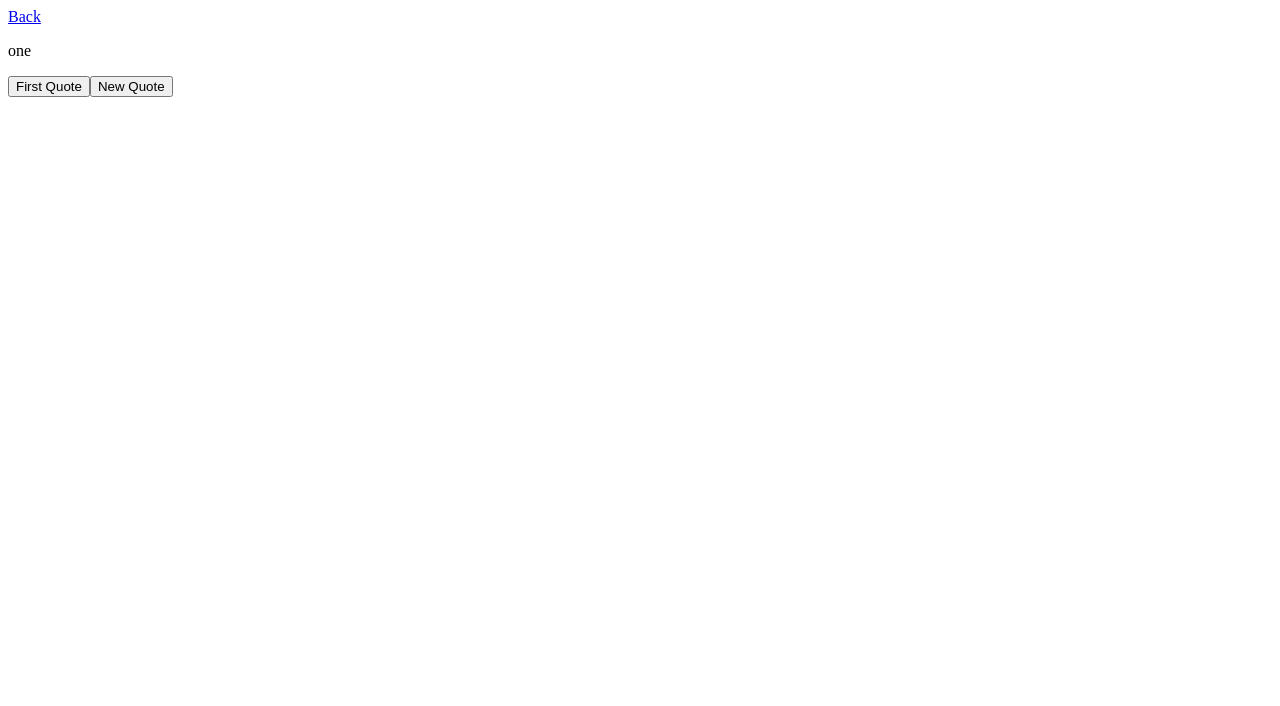
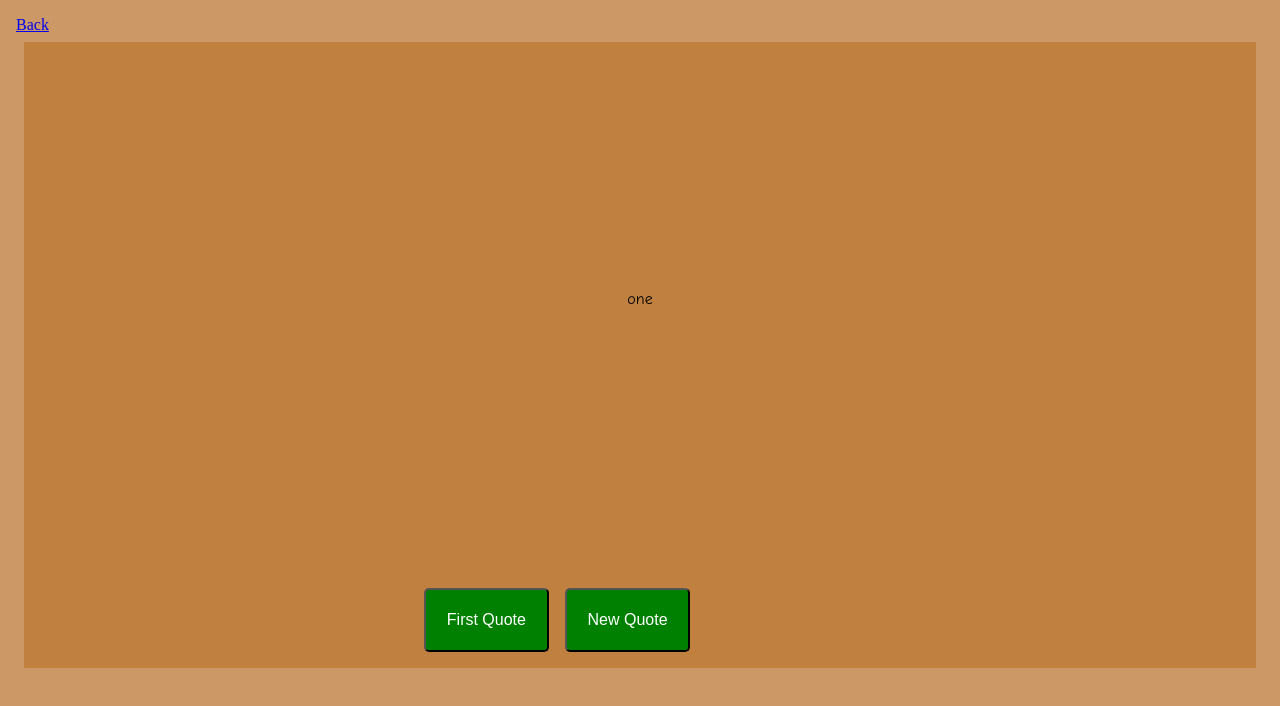
Before and after one commit to Iliyan-Y/iliyan-y.github.io, a plain HTML site: page QuotePage/QuotePage.html in a window 1280 px wide. Drawn offline with Linux system fonts and the light colour scheme.

Commit message:
Css and Div added

```diff
--- a/QuotePage/QuotePage.html
+++ b/QuotePage/QuotePage.html
@@ -3,8 +3,11 @@
   <head>
     <meta charset="utf-8">
     <title>QuotePage</title>
+    <link rel="stylesheet" type="text/css" href="css.css">
+
   </head>
   <body>
+
     <script src="QuotePage.js" type="text/javascript"></script>
   </body>
 </html>
--- a/QuotePage/QuotePage.js
+++ b/QuotePage/QuotePage.js
@@ -3,27 +3,34 @@ function back(){
   var aBack = document.createElement('a');
   var backTxt = document.createTextNode("Back");
   aBack.appendChild(backTxt);
-  aBack.setAttribute("href", "../index.html")
+  aBack.setAttribute("href", "../index.html");
+  aBack.setAttribute("id", "back");
   document.body.appendChild(aBack);
 }
 function quoteFunction() {
   var quotes = ['one','two','three'];
+  //create new div
+  var innerDiv = document.createElement('div');
+  innerDiv.setAttribute("id", "innerDiv");
+  document.body.appendChild(innerDiv);
   //create random number based on the lenght of the array
   var quotesInTotal = quotes.length;
   var randomNumber = Math.floor(Math.random() * quotesInTotal);
   //create paragraph with the quotes
   var createP = document.createElement('p');
-  createP.setAttribute("id", "p1")
+  createP.setAttribute("id", "p1");
   //get random quote
   var pTextQuote = document.createTextNode(quotes[randomNumber]);
   //add the quote to the page
   createP.appendChild(pTextQuote);
-  document.body.appendChild(createP);
+  innerDiv.appendChild(createP);
 
   function quoteButton() {
     var createButton = document.createElement('button')
-    createButton.innerHTML = "New Quote"
-    document.body.appendChild(createButton);
+    createButton.innerHTML = "New Quote";
+    createButton.setAttribute("class", "btn");
+    createButton.setAttribute("id", "btn-1");
+    innerDiv.appendChild(createButton);
 
     createButton.addEventListener("click", function() {
       var newQote = document.getElementById('p1');
@@ -38,7 +45,9 @@ function quoteFunction() {
   function backButton() {
     var createBackButton = document.createElement('button')
     createBackButton.innerHTML = "First Quote";
-    document.body.appendChild(createBackButton);
+    createBackButton.setAttribute("class", "btn");
+    createBackButton.setAttribute("id", "btn-2");
+    innerDiv.appendChild(createBackButton);
 
     createBackButton.addEventListener("click", function() {
       createP.innerHTML = "";
@@ -50,6 +59,5 @@ function quoteFunction() {
  quoteButton();
 }
 
-
 back();
 quoteFunction();
--- /dev/null
+++ b/QuotePage/css.css
@@ -0,0 +1,38 @@
+body {
+  padding: 0.5em;
+  background-color: #cc9966;
+}
+
+#innerDiv {
+  background-color: #bf8040;
+  padding: 1em;
+  margin: 0.5em;
+  padding-top: 2em;
+
+
+}
+
+#p1 {
+  /* background-color: red; */
+  text-align: center;
+  font-family: "Comic Sans MS", cursive, sans-serif;
+  padding: 18%;
+  width: 25%;
+  margin: 0 auto;
+
+}
+
+.btn {
+  display: inline;
+  background-color: green;
+  color: white;
+  /* margin: 1em auto -0.25em 16em; */
+  padding: 1.3em;
+  font-size: 16px;
+  margin-top: 4em;
+  border-radius: 5px;
+}
+
+#btn-2 {
+  margin: 1em 1em -0.25em 32%;
+}
```
Also changed, not shown: QuotePage/My Clippings.txt (added).
